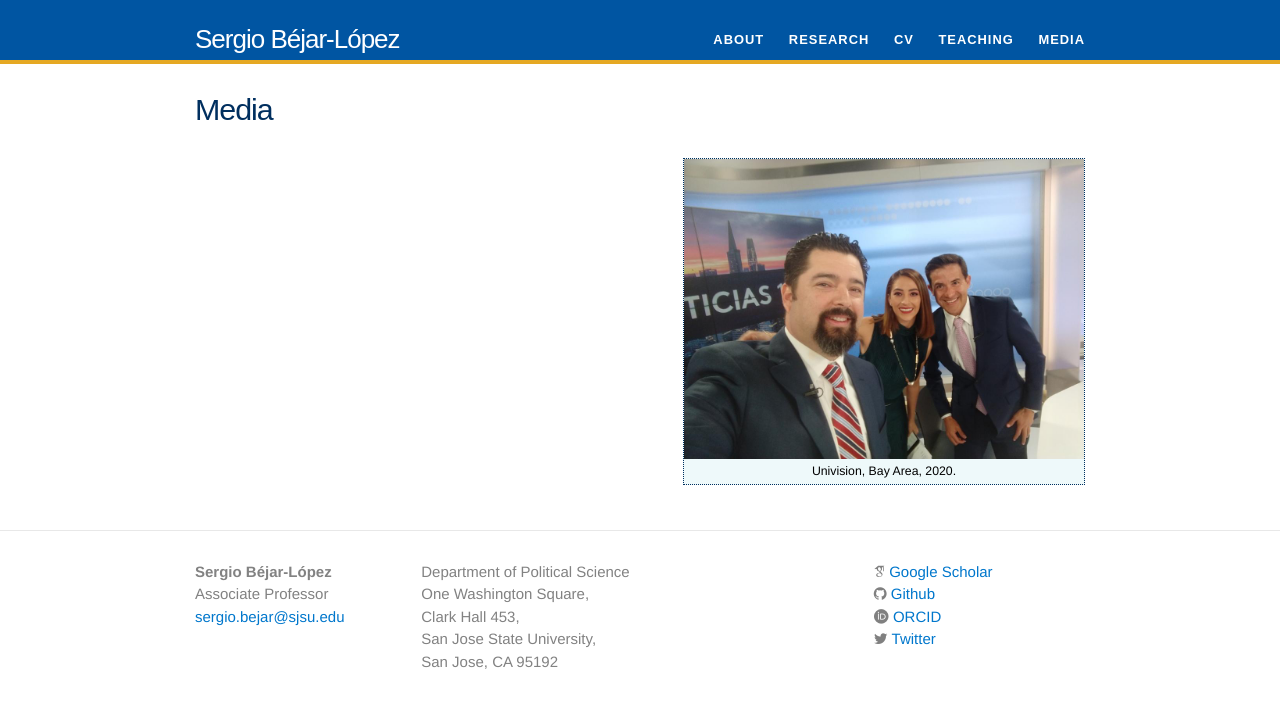
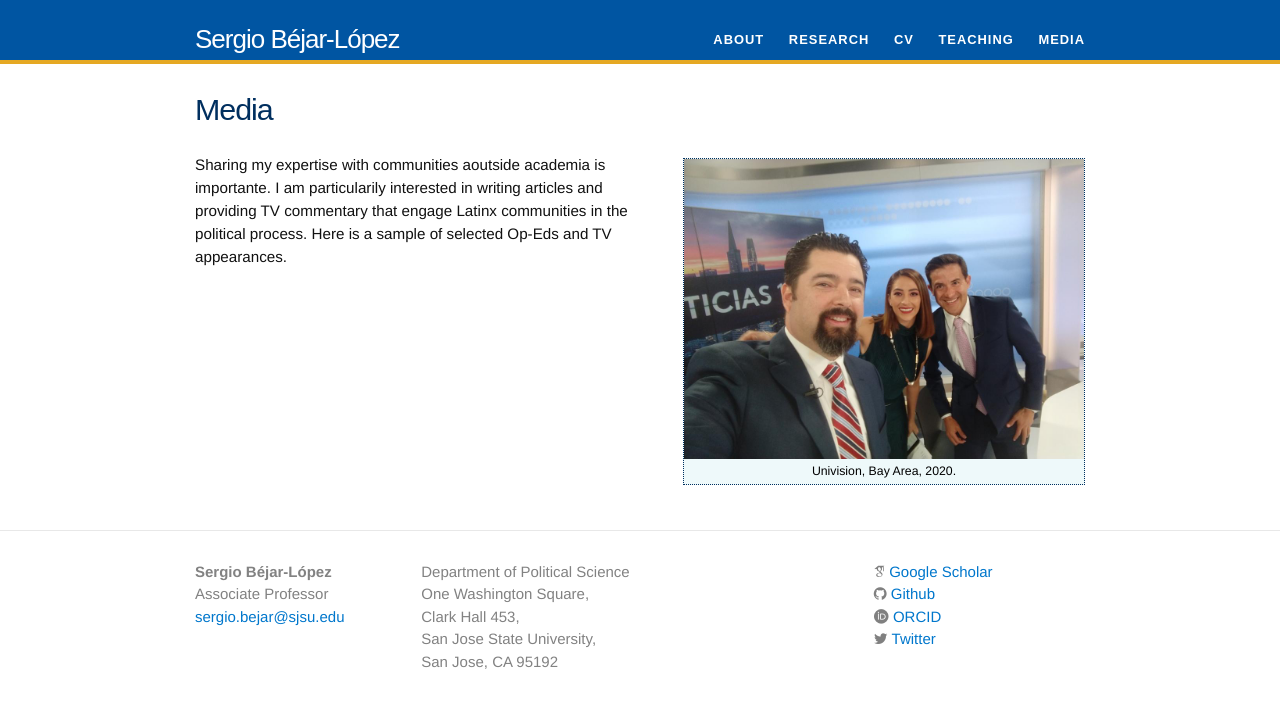
Before and after one commit to Sergio-Bejar/Sergio-Bejar.github.io, a Jekyll site: the page built from media.md, in a window 1280 px wide. Shown: the top 708 px of the page. Built offline with Jekyll 4.4.1, drawn with Linux system fonts in a browser that asks for light colours; nearby versions of some CDN libraries; some web fonts are replaced.

Commit message:
description

```diff
--- a/media.md
+++ b/media.md
@@ -5,3 +5,5 @@ permalink: /media/
 ---
 
 {% include image.html url="/images/univision.jpg" caption="Univision, Bay Area, 2020." width=400 align="right" %}
+
+Sharing my expertise with communities aoutside academia is importante. I am particularily interested in writing articles and providing TV commentary that engage Latinx communities in the political process. Here is a sample of selected Op-Eds and TV appearances.
```
